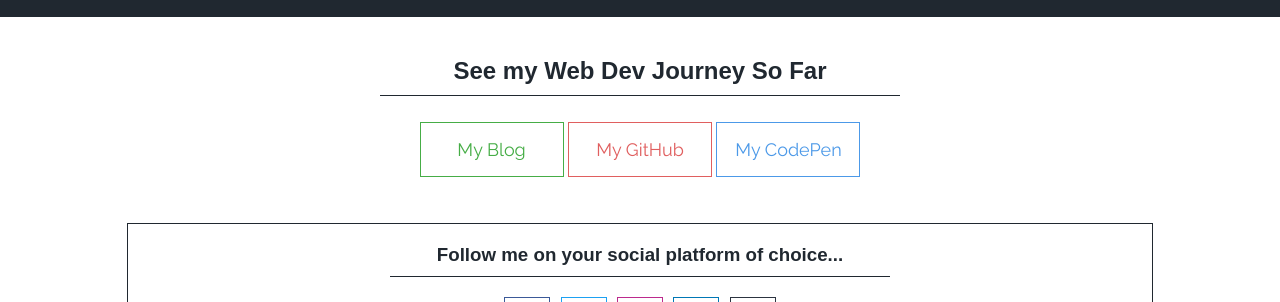
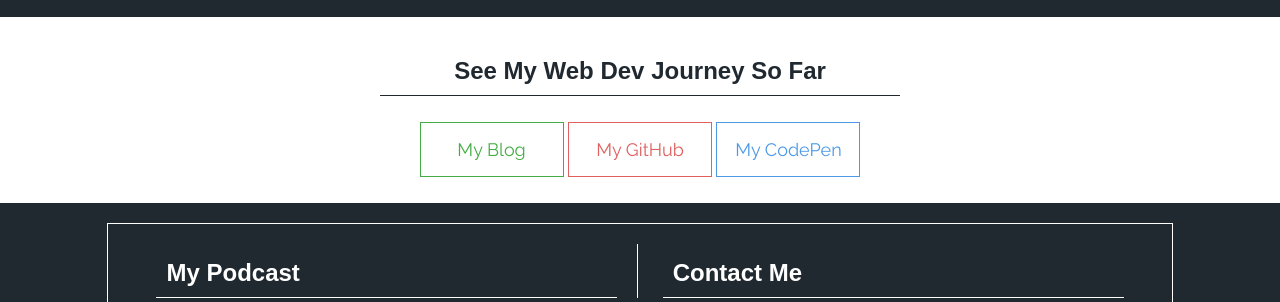
Before and after one commit to dickydido/profile, a plain HTML site: page index.html in a window 1280 px wide. Shown: the part 285-587 px from the top of the page. Drawn offline with Linux system fonts and the light colour scheme; a web font is replaced by a local one.

Commit message:
Added pod & contact links

```diff
--- a/index.html
+++ b/index.html
@@ -23,7 +23,7 @@
     </div>
     <div class="container">
       <div class="webdev-links">
-        <h2>See my Web Dev Journey So Far</h2>
+        <h2>See My Web Dev Journey So Far</h2>
         <ul>
           <a href="http://richie.wdan.uk/"><li id="blog">My Blog</li></a>
           <a href="https://github.com/dickydido/"><li id="github">My GitHub</li></a>
@@ -31,6 +31,16 @@
         </ul>
       </div>
     </div>
+    <div class="pod-con">
+      <div class="col-2">
+        <div class="podcast">
+          <a href="https://filmnightpodcast.com/"><h2>My Podcast</h2></a>
+        </div>
+          <div class="contact">
+            <a href="https://github.com/dickydido/"><h2>Contact Me</h2></a>
+          </div>
+        </div>
+      </div>
     <div class="social-con">
       <div class="social-icons">
         <h3>Follow me on your social platform of choice...</h3>
--- a/style.css
+++ b/style.css
@@ -4,12 +4,12 @@ body {
   color: #202830;
 }
 
-.header-con {
+.header-con, .pod-con {
   background-color: #202830;
   color: #fff;
 }
 
-.header {
+.header, .col-2 {
   max-width: 1024px;
   margin: 0 auto;
   padding: 20px;
@@ -36,6 +36,39 @@ h1 {
   margin-bottom: 8px;
   font-size: 30px;
   margin-top: 12px;
+}
+
+.pod-con {
+  padding: 20px 0;
+}
+
+.col-2 {
+  border: 1px solid #fff;
+  padding: 0 20px;
+}
+
+.podcast {
+  border-right: 1px solid #fff;
+}
+
+.podcast, .contact {
+  max-width: 1024px;
+  margin: 20px auto;
+  width: 45%;
+  display: inline-block;
+  padding: 0 20px;
+}
+
+.podcast h2, .contact h2 {
+  border-bottom: 1px solid #fff;
+  padding: 10px;
+  margin-top: 5px;
+  color: #fff;
+  text-align: left;
+}
+
+a {
+  text-decoration: none;
 }
 
 li {
```
